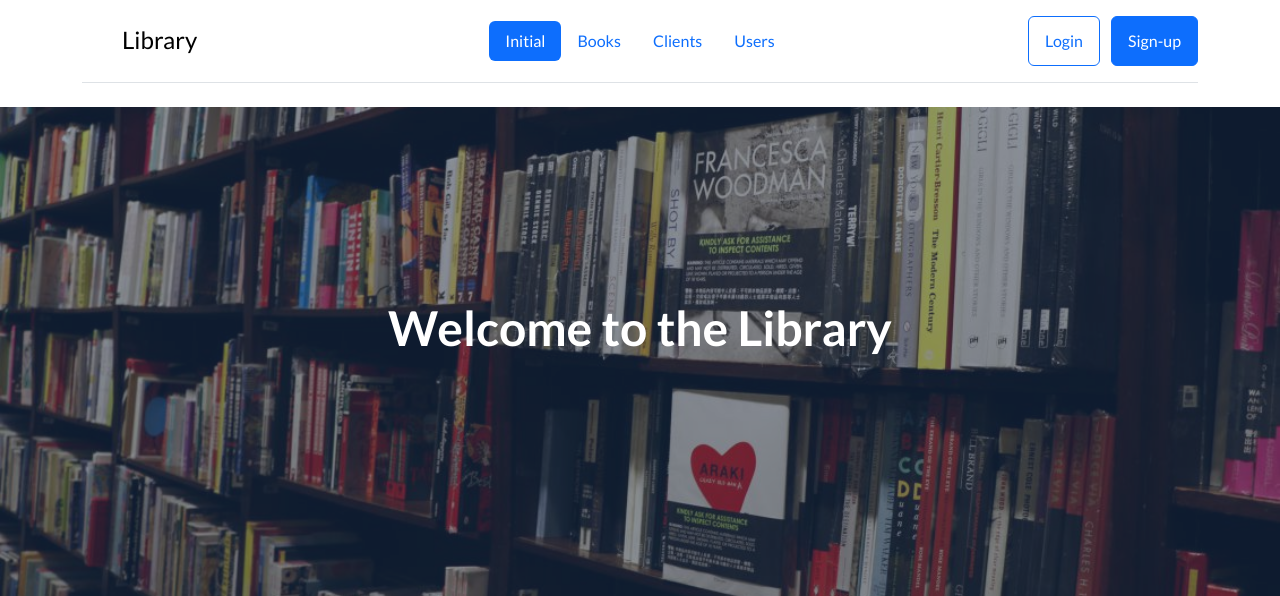
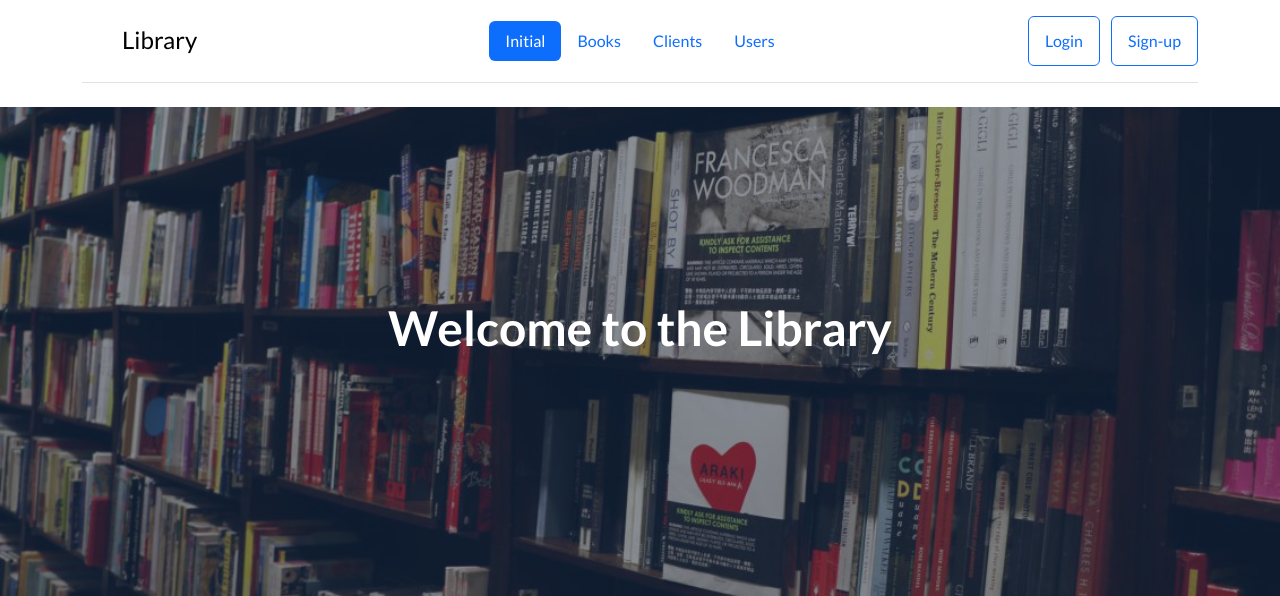
Before and after one commit to sarubigustavo/Biblioteca, a Django app: page / in a window 1280 px wide. Shown: the top 596 px of the page. Run offline with Django 4.2, Linux system fonts and the light colour scheme; some libraries are stand-ins or nearby versions.

Commit message:
front end menu fix foccus initial & base

```diff
--- a/initial/templates/initial/initial.html
+++ b/initial/templates/initial/initial.html
@@ -5,6 +5,7 @@
 {% endblock title_head %}
 
 {% block navigation_menu %}
+<!-- <ul class="nav col-12 col-md-auto mb-2 justify-content-center mb-md-0"> -->
 <ul class="nav nav-pills">
     <li class="nav-item"><a href={% url 'initial:initial' %} class="nav-link active" aria-current="page">Initial</a></li>
     <li class="nav-item"><a href={% url 'initial:book_list' %} class="nav-link" >Books</a></li>
@@ -13,8 +14,9 @@
 </ul>
 
 <div class="col-md-3 text-end">
+    <!-- <button type="button" class="btn btn-outline-primary me-2">Login</button>-->
     <button type="button" class="btn btn-outline-primary me-2">Login</button>
-    <button type="button" class="btn btn-primary">Sign-up</button>
+    <button type="button" class="btn btn-outline-primary">Sign-up</button>
   </div>
 {% endblock navigation_menu %}
 
--- a/templates/base.html
+++ b/templates/base.html
@@ -31,6 +31,7 @@
                 </div>
                 <!-- Navigation -->
                 {% block navigation_menu %}
+                <!--<ul class="nav col-12 col-md-auto mb-2 justify-content-center mb-md-0"> -->
                 <ul class="nav nav-pills">
                     <li class="nav-item"><a href={% url 'initial:initial' %} class="nav-link active" aria-current="page">Initial</a></li>
                     <li class="nav-item"><a href={% url 'initial:book_list' %} class="nav-link" >Books</a></li>
@@ -42,7 +43,7 @@
 
                 <div class="col-md-3 text-end">
                     <button type="button" class="btn btn-outline-primary me-2">Login</button>
-                    <button type="button" class="btn btn-primary">Sign-up</button>
+                    <button type="button" class="btn btn-outline-primary">Sign-up</button>
                 </div>
                 {% endblock navigation_menu %}
             </header>
```
